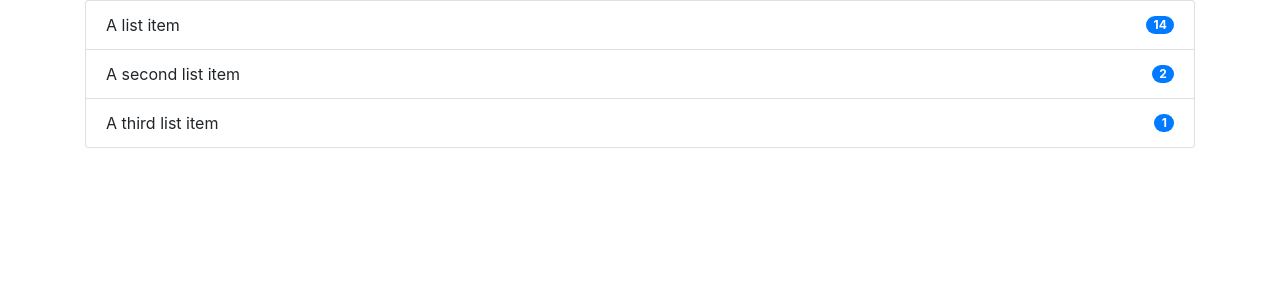
After one commit to nixigg86/ecomsite-Django, a Django app: page /checkout/ in a window 1280 px wide. The commit adds this page. Shown: the top 300 px of the page. Run offline with Django 3.2, Linux system fonts and the light colour scheme.

Commit message:
adding checkout page

```diff
--- a/ecomsite/urls.py
+++ b/ecomsite/urls.py
@@ -21,4 +21,5 @@ urlpatterns = [
     path('admin/', admin.site.urls),
     path('', views.index, name="index"),
     path('<int:id>/', views.detail, name="detail"),
+    path('checkout/', views.checkout, name="checkout"),
 ]
--- /dev/null
+++ b/shop/templates/shop/checkout.html
@@ -0,0 +1,32 @@
+<!DOCTYPE html>
+<html lang="en">
+<head>
+  <meta charset="UTF-8">
+  <meta http-equiv="X-UA-Compatible" content="IE=edge">
+  <meta name="viewport" content="width=device-width, initial-scale=1.0">
+  <link rel="stylesheet" href="https://cdn.jsdelivr.net/npm/bootstrap@4.6.0/dist/css/bootstrap.min.css" integrity="sha384-B0vP5xmATw1+K9KRQjQERJvTumQW0nPEzvF6L/Z6nronJ3oUOFUFpCjEUQouq2+l" crossorigin="anonymous">
+  <title>Checkout</title>
+</head>
+<body>
+  <div class="container">
+    <div class="row">
+      <div class="col-md-12">
+        <ul class="list-group">
+          <li class="list-group-item d-flex justify-content-between align-items-center">
+            A list item
+            <span class="badge badge-primary badge-pill">14</span>
+          </li>
+          <li class="list-group-item d-flex justify-content-between align-items-center">
+            A second list item
+            <span class="badge badge-primary badge-pill">2</span>
+          </li>
+          <li class="list-group-item d-flex justify-content-between align-items-center">
+            A third list item
+            <span class="badge badge-primary badge-pill">1</span>
+          </li>
+        </ul>
+      </div>
+    </div>
+  </div>
+</body>
+</html>
--- a/shop/templates/shop/index.html
+++ b/shop/templates/shop/index.html
@@ -137,6 +137,8 @@
       cartString += document.querySelector('#nm'+x).innerHTML + " Qty: " + cart[x] + "</br>"
       cartIndex += 1;
     }
+
+    cartString += "<a href='/checkout' class='btn btn-warning' id='checkout'>Checkout</a>"
     document.querySelector('#cart').setAttribute('data-content', cartString);
     $('[data-toggle="popover"]').popover()
   }
--- a/shop/views.py
+++ b/shop/views.py
@@ -23,3 +23,6 @@ def index(request):
 def detail(request, id):
     product_object = Products.objects.get(id=id)
     return render(request, 'shop/detail.html', {"product_object": product_object})
+
+def checkout(request):
+    return render(request, 'shop/checkout.html')
```
